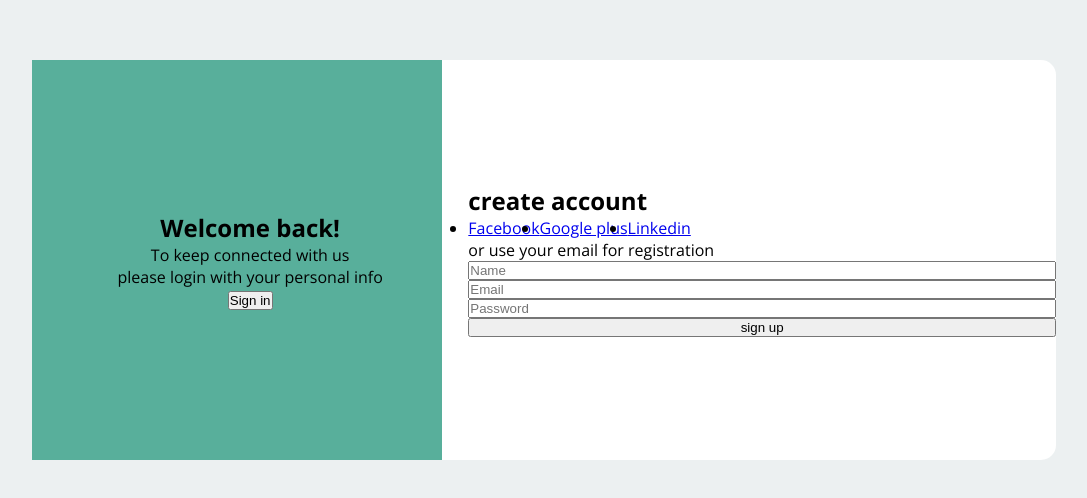
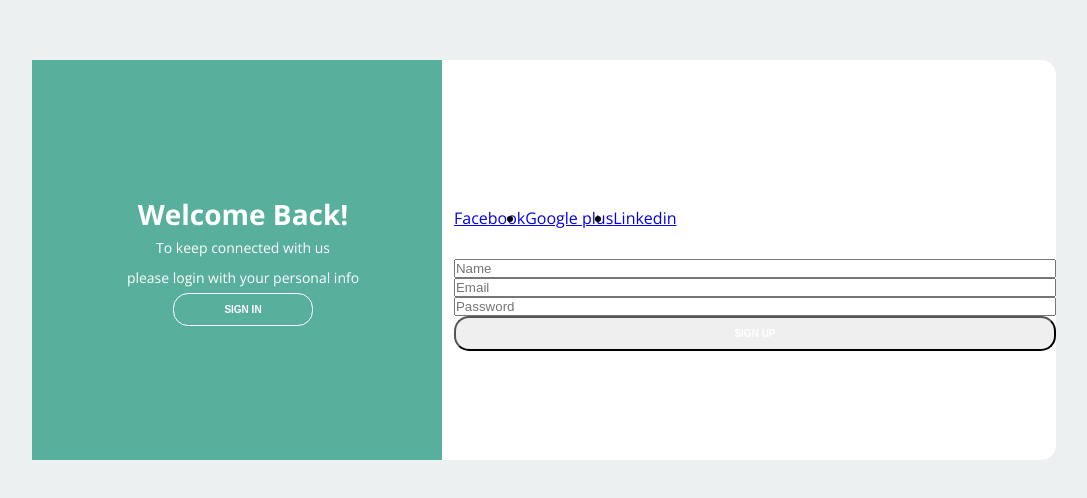
Before and after one commit to leonardo534/login-cadastro-interativo, a plain HTML site: page index.html in a window 1280 px wide. Shown: the part 140-638 px from the top of the page, without its empty margins (96-1183 px from the left). Drawn offline with nearby package versions, Linux system fonts and the light colour scheme.

Commit message:
content 'Sign in' complete

```diff
--- a/css/style.css
+++ b/css/style.css
@@ -41,6 +41,43 @@ body{
 	height: 100%;
 }
 
+.title{
+	color: #fff;
+	font-size: 28px;
+	font-weight: bold;
+	text-transform: capitalize;
+}
+
+.title-primary{
+	color: #fff;
+}
+
+.description{
+	font-size: 14px;
+	font-weight: 300;
+	color: #fff;
+	line-height: 30px;
+}
+
+.btn{
+	border-radius: 15px;
+	text-transform: uppercase;
+	color: #fff;
+	font-size: 10px;
+	padding: 10px 50px;
+	cursor: pointer;
+	font-weight: bold;
+}
+
+.btn-primary{
+	background-color: transparent;
+	border: 1px solid #fff;
+}
+
+.btn-primary:hover{
+	background-color: #fff;
+	color: #58af9b;
+}
 .first-column{
 	text-align: center;
 	flex: 1 0 auto;
```
